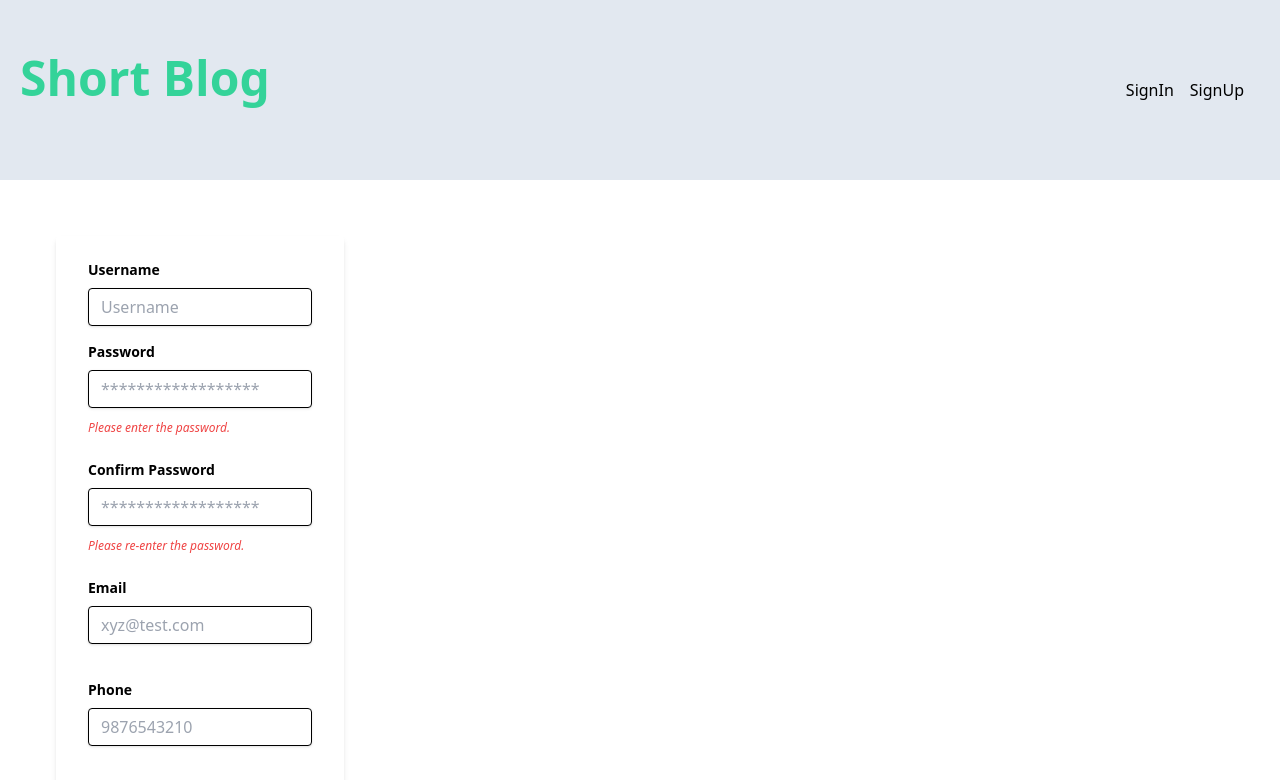
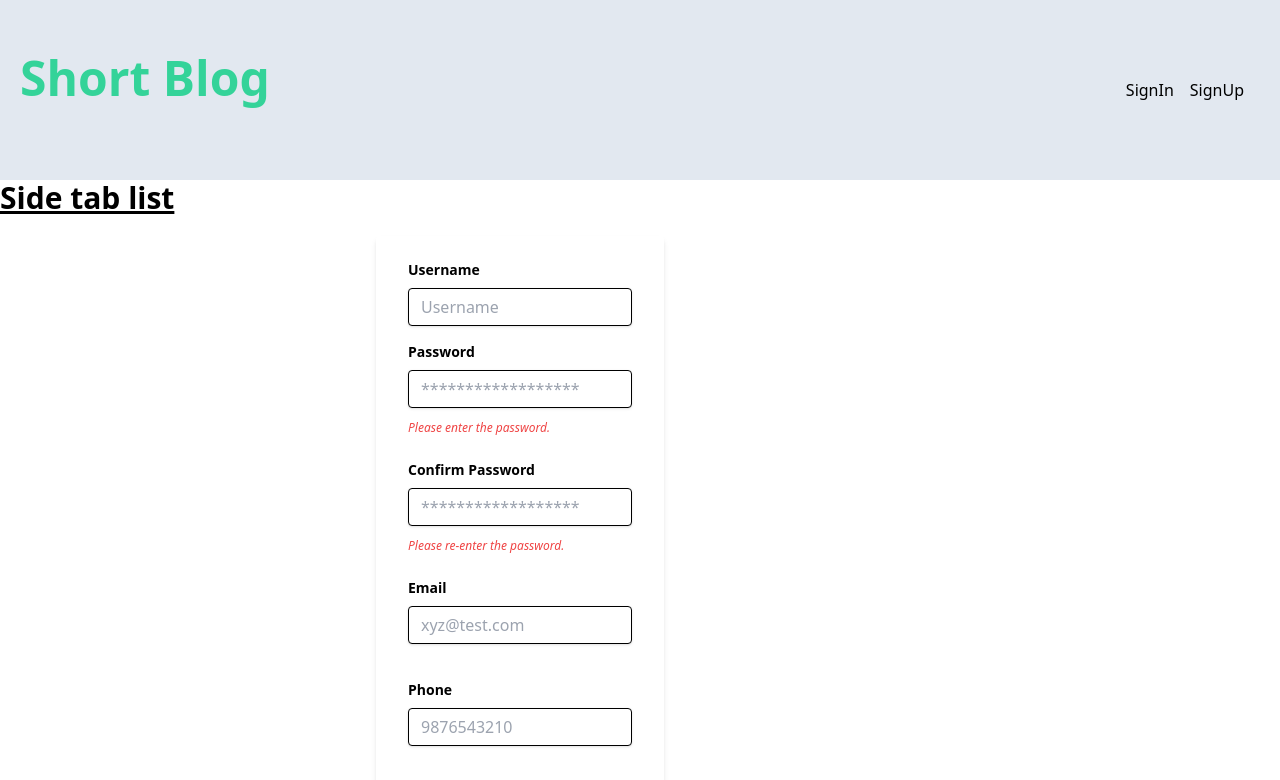
Before and after one commit to srivishnuc/dev-blog, a React (Create React App) app: page /signup in a window 1280 px wide. Shown: the top 780 px of the page. Built offline with nearby package versions, Linux system fonts and the light colour scheme.

Commit message:
Side tab added in content container

```diff
--- a/src/Container/Content.js
+++ b/src/Container/Content.js
@@ -1,13 +1,14 @@
 import React from 'react'
 import { Outlet } from 'react-router-dom';
-
+import SideTab from './SideTab'
 
 
 function Content() {
     return (
         <div className='grid grid-cols-4 h-auto'>
+            <SideTab />
             <Outlet />
-        </div>
+        </div >
     )
 }
 
```
